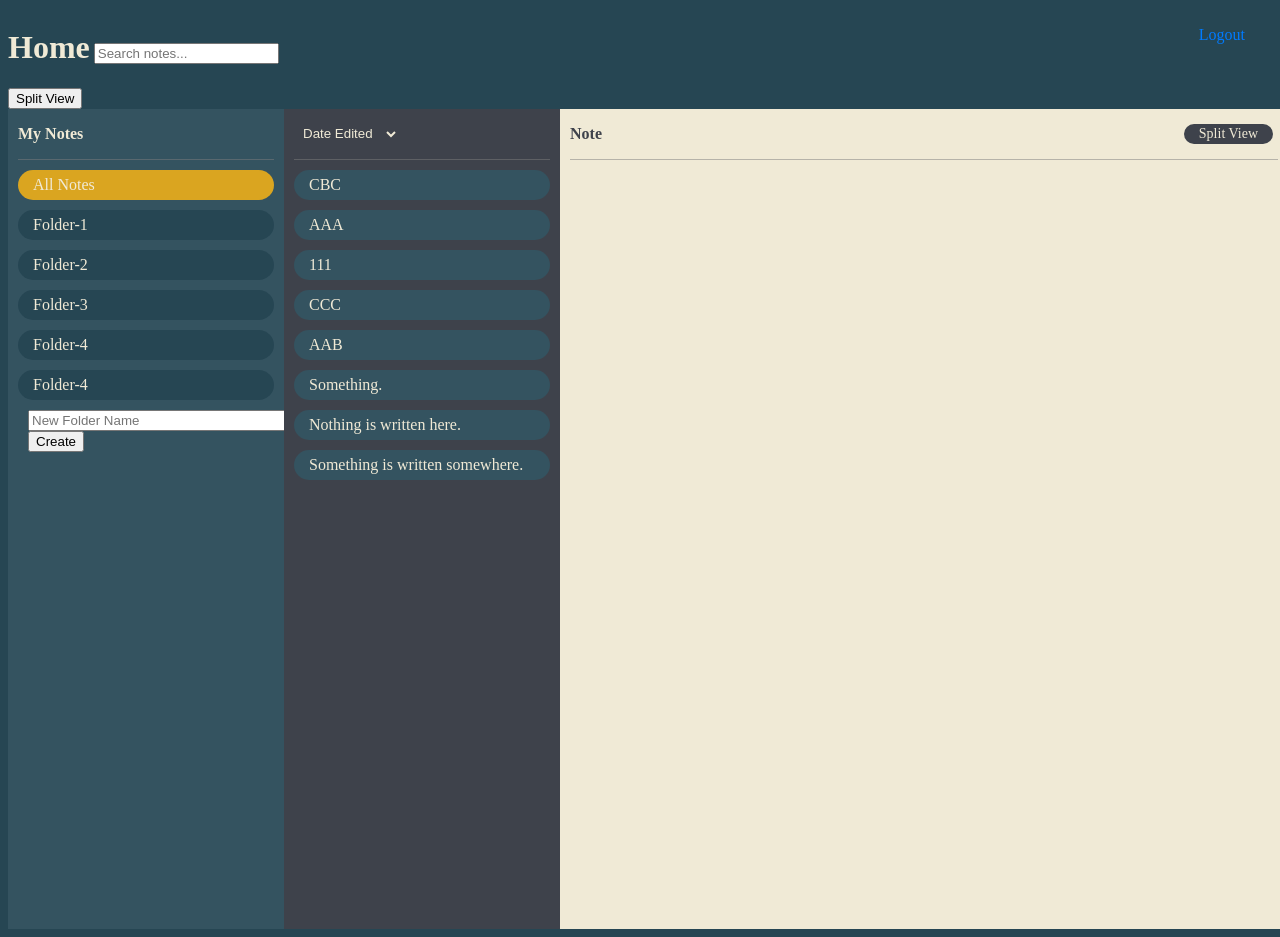
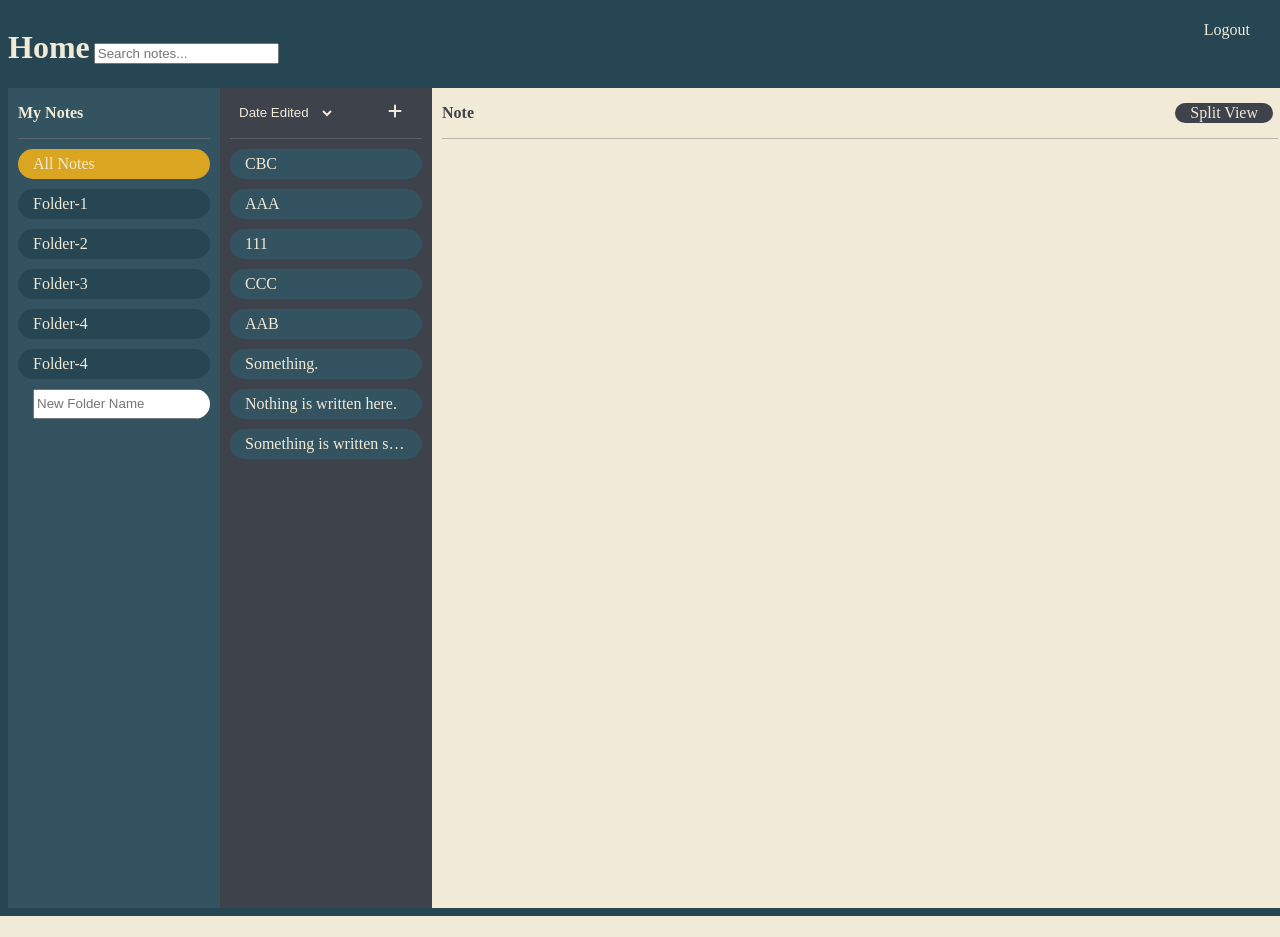
Before and after one commit to nLargo/cmpe131_team7_project, a Flask app: page /home-revamp in a window 1280 px wide. After the commit the page ends 916 px from the top, so only its background shows below. Run offline with Flask 3, Linux system fonts and the light colour scheme; some libraries are stand-ins or nearby versions.

Commit message:
Temporary state - not everything carried over

```diff
--- a/app/templates/base.html
+++ b/app/templates/base.html
@@ -5,17 +5,18 @@
         <title>{% block title %}My Notes{% endblock %}</title>
 
         <style>
-            /* #region general */
             :root { /* make color changes here -- project pallete should be fully present here */
                 --background: #264653;
                 --background-light: #345360;
+                --accent: #DAA520;
                 --text-dark: #3E424B;
                 --text-light: #F0EAD6;
                 --line-border: rgba(127, 127, 127, 0.5);
                 --translucent:  rgba(127, 127, 127, 0.5);
-                --smallFont: 14px;
+                --small-font: 14px;
             }
 
+            /* #region general */
             body {
                 color: var(--text-light);
                 background-color: var(--background);
@@ -60,12 +61,16 @@
             }
 
             .column {
-                width: 20vw;
+                width: 15vw;
                 height: 100vh;
 
                 padding: 10px;
 
                 overflow-y: auto;
+            }
+
+            form {
+                margin: 10px;
             }
             /* #endregion general */
 
@@ -73,7 +78,7 @@
             .pill-box {
                 cursor: pointer;
 
-                /*height: 30px;*/
+                height: 30px;
                 max-width: 100%;
 
                 border-radius: 20px;
@@ -110,6 +115,15 @@
                 text-decoration: none;
                 color: inherit;
             }
+
+            /*
+            button.pill-box {
+                display: block;
+                color: var(--text-light);
+                font-size: var(--small-font);
+                text-decoration: none;
+                color: inherit;
+            }
             /* #endregion pill-box */
 
             /* #region hotbar */
@@ -142,6 +156,7 @@
 
             /* #endregion hotbar */
 
+            /* #region directory colors */
             .note {
                 background-color: var(--background-light);
             }
@@ -155,10 +170,12 @@
                 background-color: var(--text-dark);
             }
 
-            #full-directory-folder { /*All Files Folder mofdfier (temp)*/
-                background-color: #DAA520;
+            #full-directory-folder {
+                background-color: var(--accent);
             }
+            /* #endregion directory colors */
 
+            /* #region button ids */
             #sort-by-button {
                 color: var(--text);
                 background-color: solid var(--translucent);
@@ -168,24 +185,52 @@
                 margin: 5px;
             }
 
+            #new-folder-box {
+                display: flex;
+                justify-content: left;
+                align-items: left;
+
+                background-color: none;
+                cursor: pointer;
+
+                padding: 0;
+                margin: 0;
+                border: none;
+            }
+
             #new-folder-button {
                 display: flex;
+                justify-content: center;
+                align-items: center;
+
+                background: var(--background);
                 color: var(--text-light);
-                background-color: var(--transclucent);
+                cursor: pointer;
 
-                height: 20px;
-                width: fit-content;
-                margin: 5px;
+                width: 30px;
+                line-height: 30px;
 
-                text-align:center;
-                align-items: center;
-                justify-content: center;
+                padding: 0;
+                margin: 0;
+                border: none;
             }
 
             #split-view-button {
                 font-size: var(--smallFont);
             }
 
+            #logout-button a {
+                color: var(--text-light);
+                display: inline-block;
+                position: fixed;
+                top: 15px;
+                right: 30px;
+
+                text-decoration: none;
+            }
+            /* #endregion button ids */
+
+            /* Old styles that seemed to be irrelevant
             .container {
                 display: flex;
                 height: 100vh;
@@ -198,13 +243,6 @@
                 overflow: hidden;
             }
 
-            form {
-                margin: 10px;
-            }
-
-
-
-            /*home_blank.html post-merge*/
             #create-note-button {
                 position: fixed;
                 bottom: 20px;
@@ -223,21 +261,7 @@
             #create-note-button button i {
                 margin-right: 5px;
             }
-
-            #logout-button {
-                position: fixed;
-                top: 20px;
-                right: 20px;
-                display: inline-block;
-            }
-
-            #logout-button a {
-                color: #007bff;
-                text-decoration: none;
-                display: inline-block;
-            }
-            /*home_blank.html post-merge*/
-
+            */
         </style>
     </head>
     <body>
--- a/app/templates/homepage.html
+++ b/app/templates/homepage.html
@@ -4,7 +4,7 @@
 
 {% block content %}
     <div id="app-container">
-        <div style="display: inline-block;">
+        <div style="display: inline-block">
             <h1 style="display: inline-block;">Home</h1>
 
             <input type="text" id="search-bar" placeholder="Search notes..." oninput="searchNotes()" style="display: inline-block;">
@@ -12,15 +12,6 @@
             <div id="logout-button" class="pill-box" style="display: inline-block">
                 <a href="/" class="small-text">Logout</a>
             </div>
-
-
-
-            <div class="split-buttons">
-                <button id="split-screen-button" onclick="toggleSplitScreen()">Split View</button>
-                <!--<button id="exit-split-screen-button" onclick="exitSplitScreen()">Exit Split Screen</button>-->
-            </div>
-
-
 
         </div>
 
@@ -41,12 +32,13 @@
                     </a>
                 {% endfor %}
 
-                <form method="post" style="max-width: 20px">
-                    {{ form.hidden_tag() }}
-                    {{ form.new_folder_name(size=32, placeholder="New Folder Name", required=true) }}
-                    <button type="submit">Create</button>
-                </form>
-
+                <div class="pill-box">
+                    <form id="new-folder-box" method="post">
+                        {{ form.hidden_tag() }}
+                        {{ form.new_folder_name(size=32, placeholder="New Folder Name", required=true) }}
+                        <button id="new-folder-button" class="pill-box" type="submit"><i class="fas fa-plus"></i></button>
+                    </form>
+                </div>
             </div>
 
 
@@ -58,6 +50,10 @@
                             <option value="date-created">Date Created</option>
                             <option value="title">Title</option>
                     </select>
+
+                    <a id="create-note-button" class="pill-box hotbar-button">
+                        <i class="fas fa-plus"></i>
+                    </a>
 
                 </div>
 
@@ -160,4 +156,10 @@
         }
 
     </script>
+
+    <!-- FROM home_blank.html <script> -->
+        <script src="https://kit.fontawesome.com/bf520e6492.js" crossorigin="anonymous"></script>
+
+    <!-- FROM home_blank.html <script> END -->
+
 {% endblock %}
```
Also changed, not shown: app/app.db, app/templates/home_blank.html (line endings or trailing spaces).
